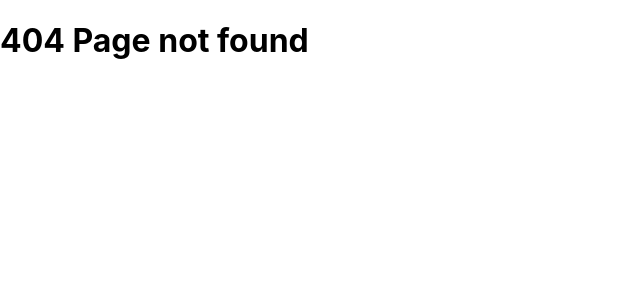
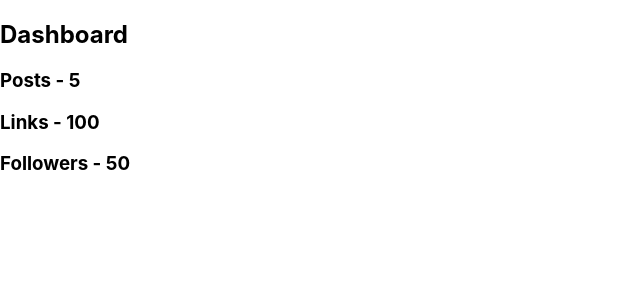
Before and after one commit to hayatul-islam/nextJs, a Next.js app in the folder basic/basic-part/: page /dashboard in a window 1280 px wide. Before the commit this address had no page. Shown: the top 300 px of the page, without its empty margins (0-640 px from the left). Built offline with nearby package versions, Linux system fonts and the light colour scheme; data requests are answered from the project's data file.

Commit message:
practice and useState and useEffect used

```diff
--- a/basic/basic-part/db.json
+++ b/basic/basic-part/db.json
@@ -1,4 +1,10 @@
 {
+  "dashboard": {
+    "posts": 5,
+    "likes": 100,
+    "followers": 50,
+    "following": 30
+  },
     "products":[
         {
             "id": 1,
@@ -23,7 +29,7 @@
         {
           "id": 1,
           "title": "News Article 1",
-          "description": "Description 1",
+          "description": "New Description 1",
           "category": "sports"
         },
         {
--- /dev/null
+++ b/basic/basic-part/pages/dashboard.js
@@ -0,0 +1,27 @@
+import { useEffect, useState } from "react";
+export default function dashboard() {
+  const [isLoading, setIsLoading] = useState(true);
+  const [dashboard, setDashboard] = useState(null);
+
+  useEffect(() => {
+    async function fetchDashboardData() {
+      const response = await fetch("http://localhost:4000/dashboard");
+      const data = await response.json();
+      setDashboard(data);
+      setIsLoading(false);
+    }
+    fetchDashboardData();
+  }, []);
+
+  if (isLoading) {
+    return <h3>Loading...</h3>;
+  }
+  return (
+    <div>
+      <h2>Dashboard</h2>
+      <h3>Posts - {dashboard.posts}</h3>
+      <h3>Links - {dashboard.likes}</h3>
+      <h3>Followers - {dashboard.followers}</h3>
+    </div>
+  );
+}
--- a/basic/basic-part/pages/news/[category].js
+++ b/basic/basic-part/pages/news/[category].js
@@ -18,12 +18,16 @@ export default function ArticleListCategory({ articles, category }) {
   );
 }
 export async function getServerSideProps(context) {
-  const { params } = context;
+  const { params, req, res, query } = context;
+  console.log(query);
+  console.log(req.headers.cookie);
+  res.setHeader("Set-Cookie", ["name=Vishwas"]);
   const { category } = params;
   const response = await fetch(
     `http://localhost:4000/news?category=${category}`
   );
   const data = await response.json();
+  console.log(`pre rendering news ${category}`);
   return {
     props: {
       articles: data,
```
Also changed, not shown: 2 other files (tests, documents, lock files or other folders).
